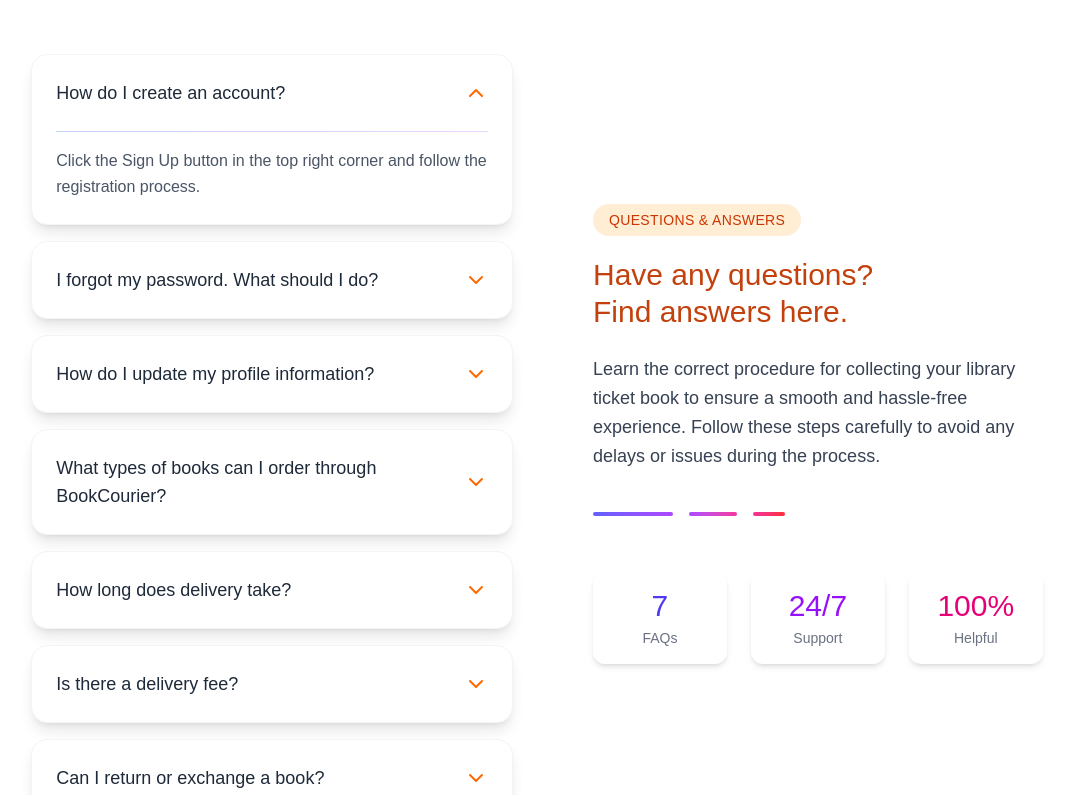
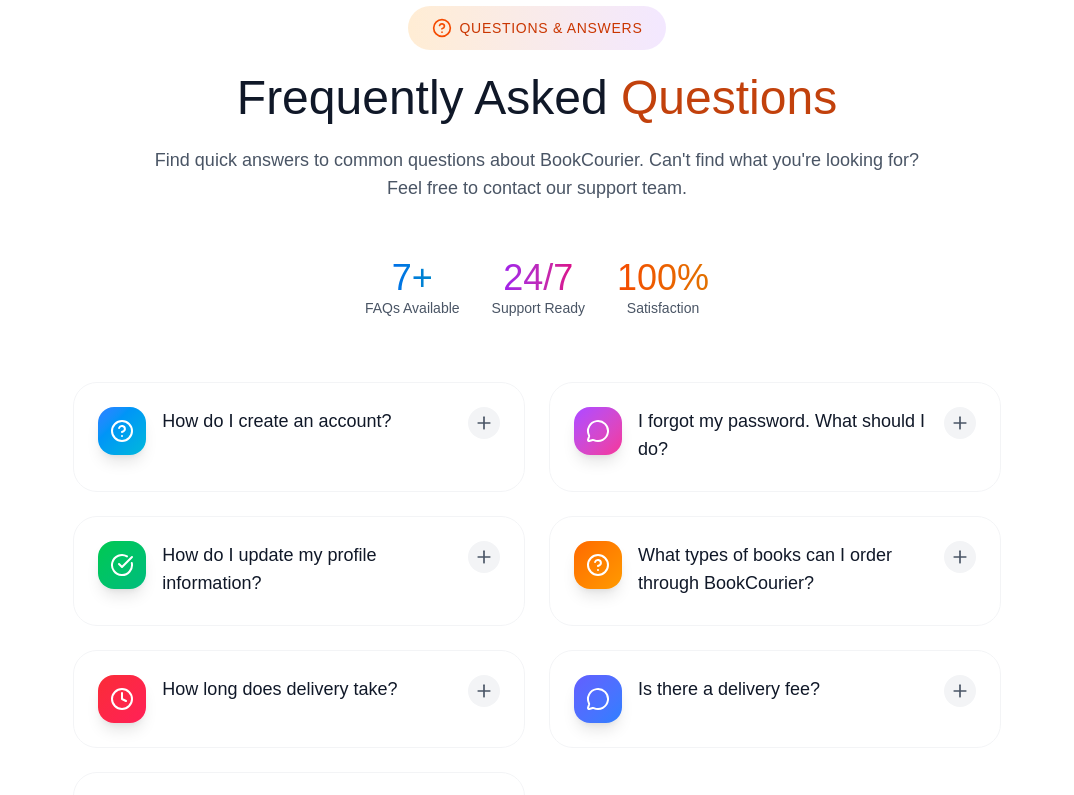
Before and after one commit to aftabfarhanarko/BookCourier-Client, a React (Vite) app: page / in a window 1280 px wide. Shown: the part 4580-5375 px from the top of the page, without its empty margins (103-1177 px from the left). Built offline with nearby package versions, Linux system fonts and the light colour scheme; no server answers; a web font is replaced by a local one.

Commit message:
updeat home pages

```diff
--- a/src/pages/Home/WhyChooseBook.jsx
+++ b/src/pages/Home/WhyChooseBook.jsx
@@ -1,17 +1,22 @@
 import React, { useState, useEffect } from "react";
-import { ChevronDown } from "lucide-react";
+import {
+  Plus,
+  Minus,
+  HelpCircle,
+  MessageCircle,
+  Clock,
+  CheckCircle,
+} from "lucide-react";
 
 const ModernFAQ = () => {
-  const [activeIndex, setActiveIndex] = useState(0);
+  const [activeIndex, setActiveIndex] = useState(null);
   const [theme, setTheme] = useState(localStorage.getItem("theme") || "light");
 
   useEffect(() => {
-    // Listen for theme changes from localStorage
     const handleStorageChange = () => {
       setTheme(localStorage.getItem("theme") || "light");
     };
 
-    // Check for theme changes
     const interval = setInterval(() => {
       const currentTheme = localStorage.getItem("theme") || "light";
       if (currentTheme !== theme) {
@@ -33,177 +38,255 @@
     {
       question: "How do I create an account?",
       answer:
-        "Click the Sign Up button in the top right corner and follow the registration process.",
+        "Click the Sign Up button in the top right corner and follow the registration process. You'll need to provide your email, create a password, and verify your account through the email we send you.",
+      icon: HelpCircle,
+      color: "from-blue-500 to-cyan-500",
     },
     {
       question: "I forgot my password. What should I do?",
       answer:
-        "Click on Forgot Password on the login page and follow the instructions sent to your email.",
+        "Click on Forgot Password on the login page and follow the instructions sent to your email. You'll receive a secure link to reset your password within minutes.",
+      icon: MessageCircle,
+      color: "from-purple-500 to-pink-500",
     },
     {
       question: "How do I update my profile information?",
       answer:
-        "Go to My Account settings and select Edit Profile to make changes.",
+        "Go to My Account settings and select Edit Profile to make changes. You can update your name, email, phone number, delivery address, and preferences anytime.",
+      icon: CheckCircle,
+      color: "from-green-500 to-emerald-500",
     },
     {
       question: "What types of books can I order through BookCourier?",
       answer:
-        "You can order a wide range of books including fiction, non-fiction, academic textbooks, children's books, and popular novels available in our collection.",
+        "You can order a wide range of books including fiction, non-fiction, academic textbooks, children's books, and popular novels available in our collection. We have over 50,000+ titles from various genres and publishers.",
+      icon: HelpCircle,
+      color: "from-orange-500 to-amber-500",
     },
     {
       question: "How long does delivery take?",
       answer:
-        "Delivery usually takes 2-5 business days depending on your location within Bangladesh. We aim to deliver your books as quickly as possible.",
+        "Delivery usually takes 2-5 business days depending on your location within Bangladesh. We aim to deliver your books as quickly as possible. Express delivery options are also available for urgent orders.",
+      icon: Clock,
+      color: "from-red-500 to-rose-500",
     },
     {
       question: "Is there a delivery fee?",
       answer:
-        "Delivery fees may vary based on your location and the size of your order. Please check the checkout page for exact shipping costs before placing your order.",
+        "Delivery fees may vary based on your location and the size of your order. Please check the checkout page for exact shipping costs before placing your order. Free shipping is available on orders above ৳500.",
+      icon: MessageCircle,
+      color: "from-indigo-500 to-blue-500",
     },
     {
       question: "Can I return or exchange a book?",
       answer:
-        "Yes, you can request a return or exchange within 7 days of receiving the book if it is damaged or incorrect. Contact our support team for assistance.",
+        "Yes, you can request a return or exchange within 7 days of receiving the book if it is damaged or incorrect. Contact our support team for assistance. We ensure 100% customer satisfaction.",
+      icon: CheckCircle,
+      color: "from-teal-500 to-cyan-500",
     },
   ];
 
   return (
-    <div className={`min-h-screen py-12 px-4 sm:px-6 lg:px-8 ${isDark ? '' : ''}`}>
-      <div className="mx-auto">
-        <div className="grid grid-cols-1 lg:grid-cols-2 gap-12 items-center">
-          {/* Left Side - FAQ Items */}
-          <div className="order-2 lg:order-1 space-y-4">
-            {faqs.map((faq, index) => (
+    <div
+      className={`relative  px-4 sm:px-6 lg:px-8 overflow-hidden ${
+        isDark ? "" : ""
+      }`}
+    >
+      <div className="max-w-11/12 mx-auto relative z-10">
+        {/* Header Section */}
+        <div className="text-center mb-16 space-y-6">
+          <div className="inline-flex items-center gap-2 bg-gradient-to-r from-orange-100 to-purple-100 dark:from-orange-900/30 dark:to-purple-900/30 px-6 py-3 rounded-full backdrop-blur-sm">
+            <HelpCircle className="w-5 h-5 text-orange-600 dark:text-orange-400" />
+            <span className="text-orange-700 dark:text-orange-300 text-sm font-bold uppercase tracking-wider">
+              Questions & Answers
+            </span>
+          </div>
+
+          <h2
+            className={`text-4xl md:text-5xl font-extrabold ${
+              isDark ? "text-white" : "text-gray-900"
+            }`}
+          >
+            Frequently Asked <span className=" text-primary">Questions</span>
+          </h2>
+
+          <p
+            className={`text-lg max-w-3xl mx-auto ${
+              isDark ? "text-gray-300" : "text-gray-600"
+            }`}
+          >
+            Find quick answers to common questions about BookCourier. Can't find
+            what you're looking for? Feel free to contact our support team.
+          </p>
+
+          {/* Quick Stats */}
+          <div className="flex flex-wrap justify-center gap-8 pt-8">
+            <div className="text-center">
+              <div className="text-4xl font-extrabold bg-gradient-to-r from-blue-600 to-cyan-600 bg-clip-text text-transparent">
+                {faqs.length}+
+              </div>
+              <div
+                className={`text-sm font-medium ${
+                  isDark ? "text-gray-400" : "text-gray-600"
+                }`}
+              >
+                FAQs Available
+              </div>
+            </div>
+            <div className="text-center">
+              <div className="text-4xl font-extrabold bg-gradient-to-r from-purple-600 to-pink-600 bg-clip-text text-transparent">
+                24/7
+              </div>
+              <div
+                className={`text-sm font-medium ${
+                  isDark ? "text-gray-400" : "text-gray-600"
+                }`}
+              >
+                Support Ready
+              </div>
+            </div>
+            <div className="text-center">
+              <div className="text-4xl font-extrabold bg-gradient-to-r from-orange-600 to-amber-600 bg-clip-text text-transparent">
+                100%
+              </div>
+              <div
+                className={`text-sm font-medium ${
+                  isDark ? "text-gray-400" : "text-gray-600"
+                }`}
+              >
+                Satisfaction
+              </div>
+            </div>
+          </div>
+        </div>
+
+        {/* FAQ Grid */}
+        <div className="grid md:grid-cols-2 gap-6">
+          {faqs.map((faq, index) => {
+            const Icon = faq.icon;
+            const isActive = activeIndex === index;
+
+            return (
               <div
                 key={index}
-                className={`group ${
-                  isDark ? "bg-gray-800 border-gray-700" : "bg-white border-gray-100"
-                } rounded-2xl shadow-lg hover:shadow-2xl transition-all duration-300 overflow-hidden border`}
+                className={`group relative ${
+                  isDark ? "bg-gray-800/50" : "bg-white/80"
+                } backdrop-blur-sm rounded-3xl overflow-hidden transition-all duration-500 hover:shadow-2xl border ${
+                  isDark ? "border-gray-700" : "border-gray-100"
+                }`}
+                style={{
+                  animation: `fadeInUp 0.6s ease-out ${index * 0.1}s both`,
+                }}
               >
+                {/* Gradient Border Effect on Hover */}
+                <div
+                  className={`absolute inset-0 bg-gradient-to-r ${faq.color} opacity-0 group-hover:opacity-10 transition-opacity duration-500 rounded-3xl`}
+                ></div>
+
+                {/* Question Section */}
                 <button
-                  onClick={() =>
-                    setActiveIndex(activeIndex === index ? -1 : index)
-                  }
-                  className="w-full text-left p-6 flex items-center justify-between gap-4 focus:outline-none"
+                  onClick={() => setActiveIndex(isActive ? null : index)}
+                  className="w-full text-left p-6 flex items-start gap-4 focus:outline-none"
                 >
-                  <span
-                    className={`font-semibold text-lg ${
-                      isDark ? "text-white" : "text-gray-800"
-                    } group-hover:text-orange-500 transition-colors duration-200`}
+                  {/* Icon */}
+                  <div
+                    className={`flex-shrink-0 w-12 h-12 rounded-2xl bg-gradient-to-br ${faq.color} flex items-center justify-center shadow-lg group-hover:scale-110 transition-transform duration-300`}
                   >
-                    {faq.question}
-                  </span>
-                  <ChevronDown
-                    className={`flex-shrink-0 w-6 h-6 text-orange-500 transition-transform duration-300 ${
-                      activeIndex === index ? "rotate-180" : ""
+                    <Icon className="w-6 h-6 text-white" />
+                  </div>
+
+                  {/* Question Text */}
+                  <div className="flex-1">
+                    <h3
+                      className={`font-bold text-lg mb-1 ${
+                        isDark ? "text-white" : "text-gray-900"
+                      } group-hover:text-transparent group-hover:bg-gradient-to-r group-hover:${
+                        faq.color
+                      } group-hover:bg-clip-text transition-all duration-300`}
+                    >
+                      {faq.question}
+                    </h3>
+                  </div>
+
+                  {/* Toggle Icon */}
+                  <div
+                    className={`flex-shrink-0 w-8 h-8 rounded-full flex items-center justify-center transition-all duration-300 ${
+                      isActive
+                        ? `bg-gradient-to-br ${faq.color}`
+                        : isDark
+                        ? "bg-gray-700"
+                        : "bg-gray-100"
                     }`}
-                  />
+                  >
+                    {isActive ? (
+                      <Minus className="w-5 h-5 text-white" />
+                    ) : (
+                      <Plus
+                        className={`w-5 h-5 ${
+                          isDark ? "text-gray-400" : "text-gray-600"
+                        }`}
+                      />
+                    )}
+                  </div>
                 </button>
 
+                {/* Answer Section with Smooth Animation */}
                 <div
-                  className={`overflow-hidden transition-all duration-300 ${
-                    activeIndex === index
-                      ? "max-h-96 opacity-100"
-                      : "max-h-0 opacity-0"
+                  className={`overflow-hidden transition-all duration-500 ease-in-out ${
+                    isActive ? "max-h-96 opacity-100" : "max-h-0 opacity-0"
                   }`}
                 >
-                  <div className="px-6 pb-6 pt-0">
-                    <div className="h-px bg-gradient-to-r from-indigo-200 to-purple-200 mb-4"></div>
+                  <div className="px-6 pb-6">
+                    {/* Gradient Divider */}
+                    <div
+                      className={`h-0.5 mb-4 bg-gradient-to-r ${faq.color} opacity-30 rounded-full`}
+                    ></div>
+
+                    {/* Answer Text */}
                     <p
-                      className={`${
+                      className={`leading-relaxed ${
                         isDark ? "text-gray-300" : "text-gray-600"
-                      } leading-relaxed`}
+                      }`}
                     >
                       {faq.answer}
                     </p>
                   </div>
                 </div>
               </div>
-            ))}
-          </div>
+            );
+          })}
+        </div>
 
-          {/* Right Side - Header Content */}
-          <div className="order-1 lg:order-2 space-y-6 lg:pl-8">
-            <div className="inline-block">
-              <span className="px-4 py-2 bg-orange-100 text-orange-700 rounded-full text-sm font-semibold tracking-wide uppercase">
-                Questions & Answers
-              </span>
-            </div>
-
-            <h1 className="text-3xl font-bold text-primary leading-tight">
-              Have any{" "}
-              <span className="bg-clip-text text-primary">questions?</span>
-              <br />
-              Find answers here.
-            </h1>
-
-            <p
-              className={`text-lg leading-relaxed ${
-                isDark ? "text-gray-300" : "text-gray-700"
-              }`}
-            >
-              Learn the correct procedure for collecting your library ticket
-              book to ensure a smooth and hassle-free experience. Follow these
-              steps carefully to avoid any delays or issues during the process.
-            </p>
-
-            {/* Decorative Elements */}
-            <div className="flex gap-4 pt-4">
-              <div className="w-20 h-1 bg-gradient-to-r from-indigo-500 to-purple-500 rounded-full"></div>
-              <div className="w-12 h-1 bg-gradient-to-r from-purple-500 to-pink-500 rounded-full"></div>
-              <div className="w-8 h-1 bg-gradient-to-r from-pink-500 to-red-500 rounded-full"></div>
-            </div>
-
-            {/* Stats */}
-            <div className="grid grid-cols-3 gap-6 pt-8">
-              <div
-                className={`text-center p-4 ${
-                  isDark ? "bg-gray-800" : "bg-white"
-                } rounded-xl shadow-md`}
-              >
-                <div className="text-3xl font-bold text-indigo-600">
-                  {faqs.length}
-                </div>
-                <div
-                  className={`text-sm ${
-                    isDark ? "text-gray-400" : "text-gray-500"
-                  } mt-1`}
-                >
-                  FAQs
-                </div>
-              </div>
-              <div
-                className={`text-center p-4 ${
-                  isDark ? "bg-gray-800" : "bg-white"
-                } rounded-xl shadow-md`}
-              >
-                <div className="text-3xl font-bold text-purple-600">24/7</div>
-                <div
-                  className={`text-sm ${
-                    isDark ? "text-gray-400" : "text-gray-500"
-                  } mt-1`}
-                >
-                  Support
-                </div>
-              </div>
-              <div
-                className={`text-center p-4 ${
-                  isDark ? "bg-gray-800" : "bg-white"
-                } rounded-xl shadow-md`}
-              >
-                <div className="text-3xl font-bold text-pink-600">100%</div>
-                <div
-                  className={`text-sm ${
-                    isDark ? "text-gray-400" : "text-gray-500"
-                  } mt-1`}
-                >
-                  Helpful
-                </div>
-              </div>
-            </div>
-          </div>
+        {/* Bottom CTA Section */}
+        <div
+          className={`mt-16 text-center p-8 rounded-3xl ${
+            isDark
+              ? "bg-gradient-to-r from-gray-800 to-gray-700"
+              : "bg-gradient-to-r from-orange-100 to-purple-100"
+          } backdrop-blur-sm`}
+        >
+          <h3
+            className={`text-2xl font-bold mb-4 ${
+              isDark ? "text-white" : "text-gray-900"
+            }`}
+          >
+            Still Have Questions?
+          </h3>
+          <p className={`mb-6 ${isDark ? "text-gray-300" : "text-gray-600"}`}>
+            Our support team is here to help you 24/7. Don't hesitate to reach
+            out!
+          </p>
+          <button className="group relative px-8 py-2.5 rounded-full bg-orange-500 text-white font-bold tracking-wide shadow-lg hover:shadow-orange-500/40 transition-all duration-300 overflow-hidden">
+            <span className="relative z-10 flex items-center gap-2">
+              <MessageCircle className="w-5 h-5" />
+              Contact Support
+            </span>
+            <div className="absolute inset-0 h-full w-full scale-0 rounded-full transition-all duration-300 group-hover:scale-100 group-hover:bg-orange-400"></div>
+          </button>
         </div>
       </div>
+
+
     </div>
   );
 };
```
